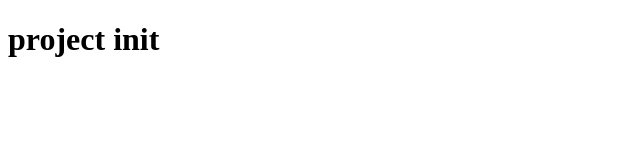
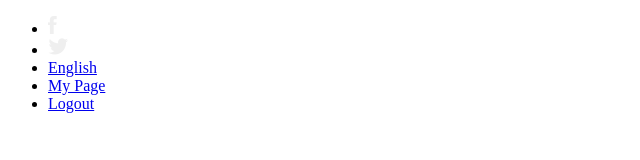
Before and after one commit to Gedewon/ConferencePage_C1, a website: page index.html in a window 1280 px wide. Shown: the whole page, without its empty margins (0-640 px from the left). Drawn offline with Linux system fonts and the light colour scheme.

Commit message:
ADD header with link

```diff
--- a/index.html
+++ b/index.html
@@ -15,8 +15,27 @@
     <title>CC Global Summit 2015</title>
   </head>
   <body>
-    <h1>project init</h1>
-
+    <nav class="top-menu">
+        <ul class="top-menu-item">
+          <li>
+            <a href="#">
+              <img src="Images/icons/facebook.png" alt="Facebook"
+            /></a>
+          </li>
+          <li>
+            <a href="#"> <img src="Images/icons/twitter.png" alt="Twitter" /></a>
+          </li>
+          <li>
+            <a href="#">English</a>
+          </li>
+          <li>
+            <a href="#">My Page</a>
+          </li>
+          <li>
+            <a href="#">Logout</a>
+          </li>
+        </ul>
+      </nav>
 
 
     <script type="module" src="./Js/script.js"></script>
```
